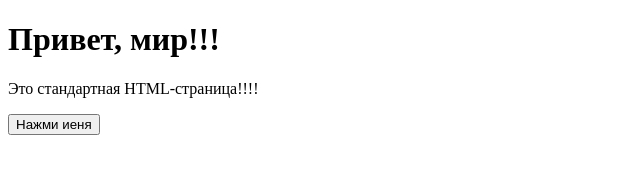
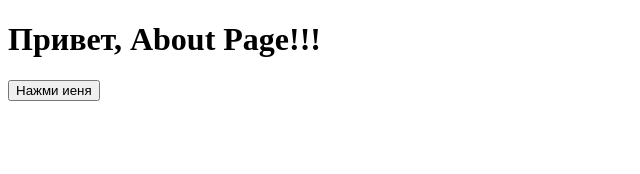
Before and after one commit to Margog-hub/github_actions, a plain HTML site: page index.html in a window 1280 px wide. Shown: the whole page, without its empty margins (0-640 px from the left). Drawn offline with Linux system fonts and the light colour scheme.

Commit message:
Update title and heading for About Page

```diff
--- a/index.html
+++ b/index.html
@@ -3,13 +3,11 @@
 <head>
     <meta charset="UTF-8">
     <meta name="viewport" content="width=device-width, initial-scale=1.0">
-    <title>Заголовок страницы</title>
+    <title>About Page</title>
 </head>
 <body>
-    <h1>Привет, мир!!!</h1>
-    <p>Это стандартная HTML-страница!!!!
+    <h1>Привет, About Page!!!</h1>
 
-    </p>
     <button>Нажми иеня</button>
 </body>
 </html>
```
